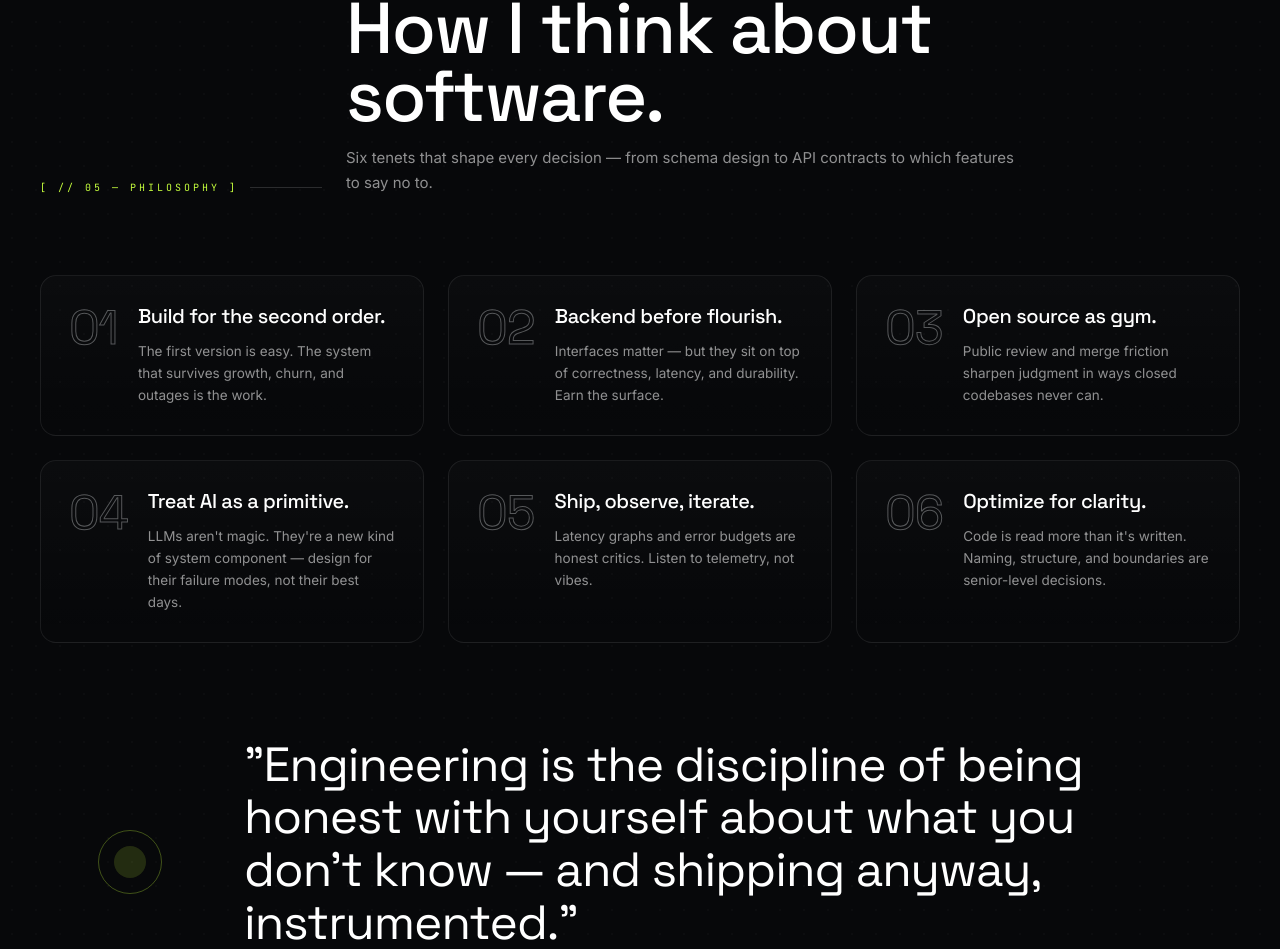
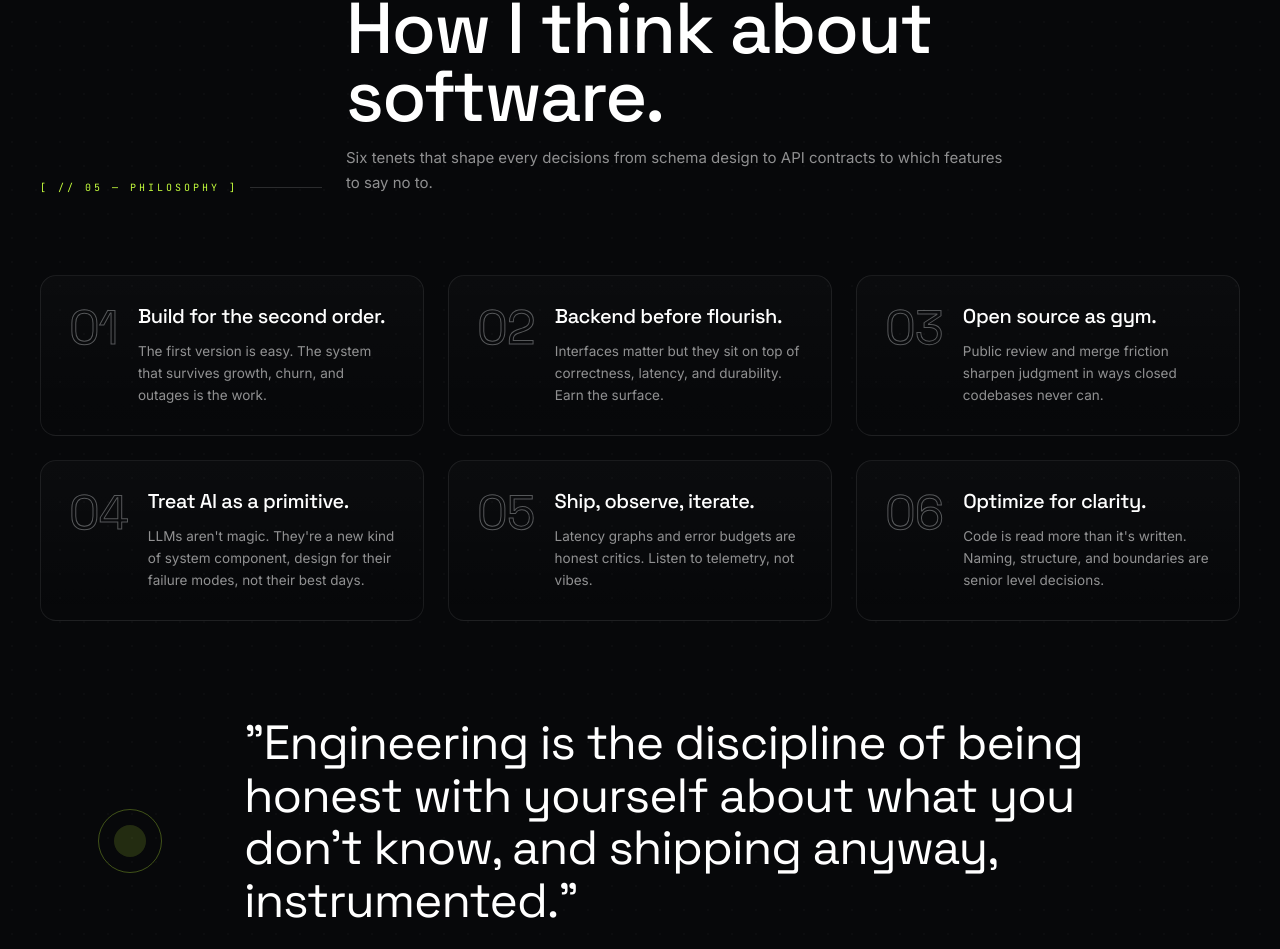
Before and after one commit to suleman-badar/Me, a React (Vite) app: page / in a window 1280 px wide. Shown: the part 7773-8722 px from the top of the page. Built offline with nearby package versions, Linux system fonts and the light colour scheme.

Commit message:
updated PHILOSOPHY  section

```diff
--- a/src/app/components/philosophy.tsx
+++ b/src/app/components/philosophy.tsx
@@ -3,11 +3,11 @@ import { SectionLabel } from "./section-label";
 
 const TENETS = [
   { n: "01", t: "Build for the second order.", d: "The first version is easy. The system that survives growth, churn, and outages is the work." },
-  { n: "02", t: "Backend before flourish.", d: "Interfaces matter — but they sit on top of correctness, latency, and durability. Earn the surface." },
+  { n: "02", t: "Backend before flourish.", d: "Interfaces matter but they sit on top of correctness, latency, and durability. Earn the surface." },
   { n: "03", t: "Open source as gym.", d: "Public review and merge friction sharpen judgment in ways closed codebases never can." },
-  { n: "04", t: "Treat AI as a primitive.", d: "LLMs aren't magic. They're a new kind of system component — design for their failure modes, not their best days." },
+  { n: "04", t: "Treat AI as a primitive.", d: "LLMs aren't magic. They're a new kind of system component, design for their failure modes, not their best days." },
   { n: "05", t: "Ship, observe, iterate.", d: "Latency graphs and error budgets are honest critics. Listen to telemetry, not vibes." },
-  { n: "06", t: "Optimize for clarity.", d: "Code is read more than it's written. Naming, structure, and boundaries are senior-level decisions." },
+  { n: "06", t: "Optimize for clarity.", d: "Code is read more than it's written. Naming, structure, and boundaries are senior level decisions." },
 ];
 
 export function Philosophy() {
@@ -15,7 +15,7 @@ export function Philosophy() {
     <section id="philosophy" className="relative py-32 md:py-44">
       <div className="absolute inset-0 dot-bg opacity-30 mask-fade-y" />
       <div className="relative mx-auto max-w-[1400px] px-6 md:px-10">
-        <SectionLabel index="// 05 — philosophy" title="How I think about software." subtitle="Six tenets that shape every decision — from schema design to API contracts to which features to say no to." />
+        <SectionLabel index="// 05 — philosophy" title="How I think about software." subtitle="Six tenets that shape every decisions from schema design to API contracts to which features to say no to." />
 
         <div className="grid grid-cols-12 gap-4 md:gap-6">
           {TENETS.map((t, i) => (
@@ -48,7 +48,7 @@ export function Philosophy() {
           </div>
           <div className="col-span-12 lg:col-span-10">
             <p className="font-display text-3xl md:text-5xl leading-[1.1] max-w-4xl">
-              "Engineering is the discipline of being honest with yourself about what you don't know — and shipping anyway, instrumented."
+              "Engineering is the discipline of being honest with yourself about what you don't know, and shipping anyway, instrumented."
             </p>
             <p className="mt-5 font-mono text-[11px] uppercase tracking-[0.25em] text-white/45">— working notes / 2026</p>
           </div>
```
